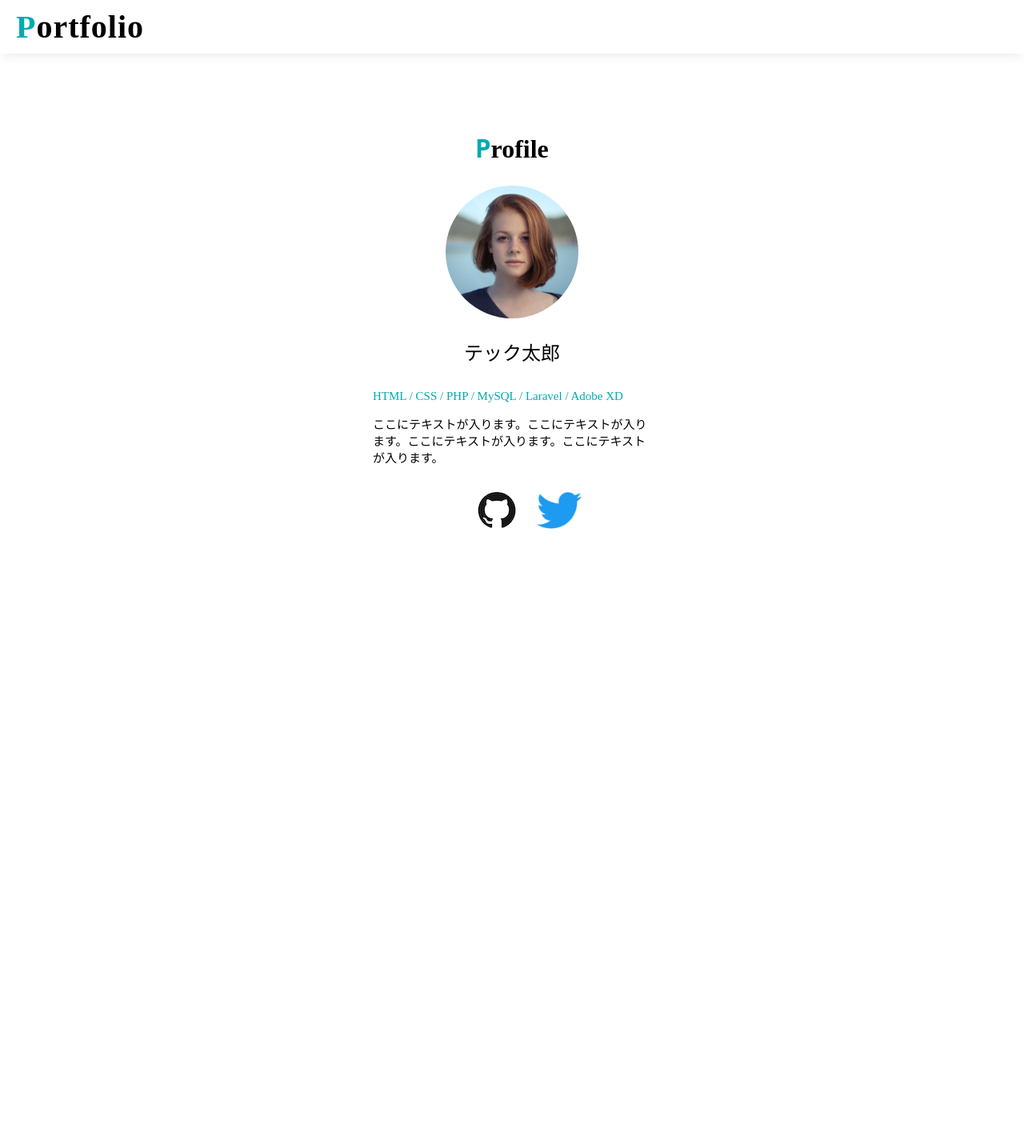
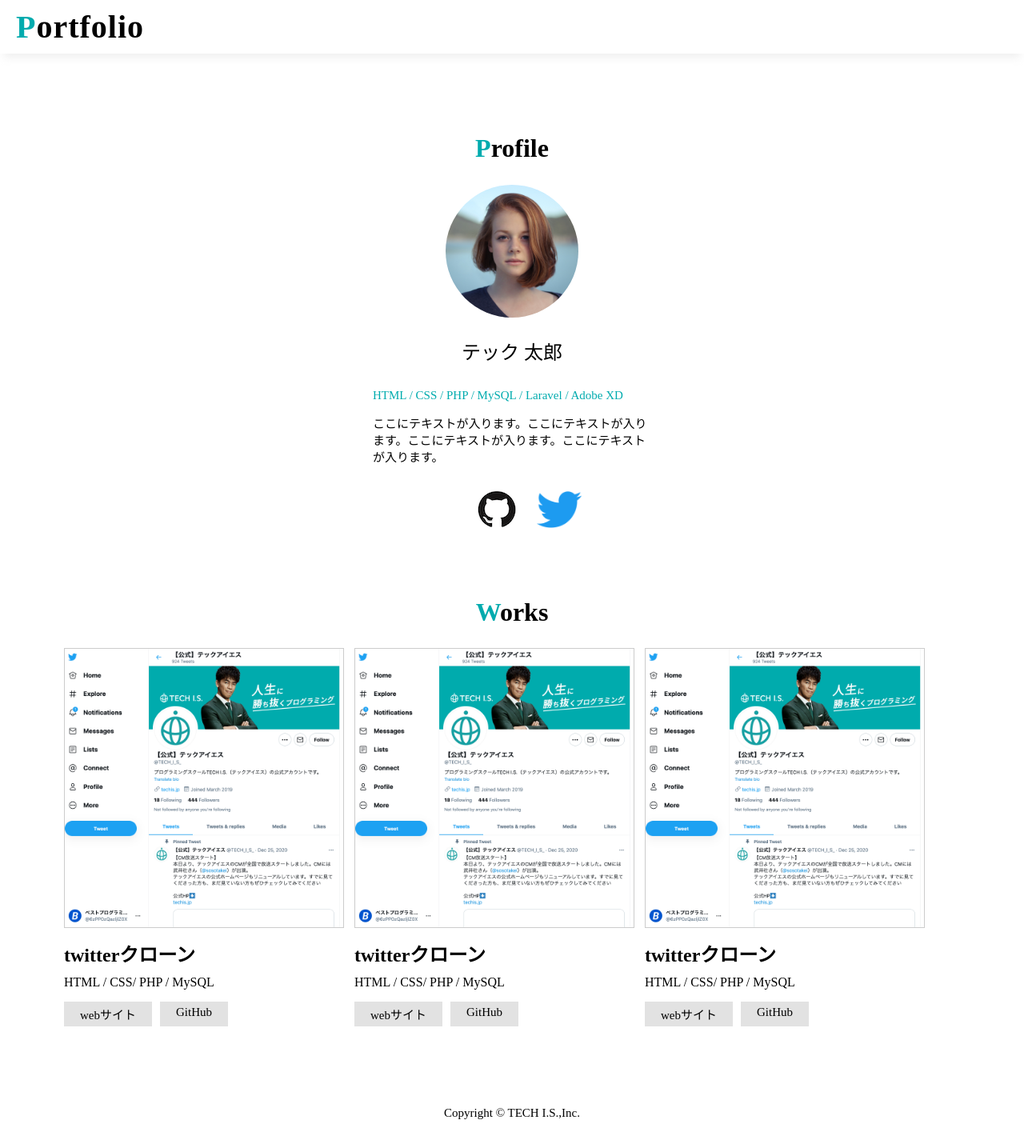
Before and after one commit to Miko1989/PortfolioSample, a PHP site: page / in a window 1280 px wide. Shown: the whole page at 80% size. Before the commit the page ends 661 px from the top, so only its background shows below. Run offline with PHP 8.4, Linux system fonts and the light colour scheme.

Commit message:
index.html,style.css変更

```diff
--- a/index.html
+++ b/index.html
@@ -35,11 +35,11 @@
      -->
     <div class="box-profile">
     <h2 class="sub-title">
-        <samp class="color-green">P</samp>rofile
+        <span class="color-green">P</span>rofile
     </h2>
         <div class="item-list">
             <img src="img/profile.png" alt="プロフィール画像">
-            <b>テック太郎</b>
+            <b>テック 太郎</b>
             <p class="color-green"> HTML / CSS / PHP / MySQL / Laravel / Adobe XD</p>
             <p>ここにテキストが入ります。ここにテキストが入ります。ここにテキストが入ります。ここにテキストが入ります。</p>
 
@@ -60,9 +60,52 @@
     <!--
         workの箱
      -->
-     <div>
+     <div class="box-works">
+         <h2 class="sub-title"><span class="color-green">W</span>orks</h2>
+
+         <ul class="works-list">
+             <li>
+                 <img src="img/work_1.png" alt="twitterクローンの画像">
+                 <h3>twitterクローン</h3>
+                 <span>HTML / CSS/ PHP / MySQL</span>
+                 <div class="link">
+                     <a href="">webサイト</a>
+                     <a href="">GitHub</a>
+                 </div>
+
+             </li>
+
+             <li>
+                <img src="img/work_1.png" alt="twitterクローンの画像">
+                <h3>twitterクローン</h3>
+                <span>HTML / CSS/ PHP / MySQL</span>
+                <div class="link">
+                    <a href="">webサイト</a>
+                    <a href="">GitHub</a>
+                </div>
+
+            </li>
+            <li>
+                <img src="img/work_1.png" alt="twitterクローンの画像">
+                <h3>twitterクローン</h3>
+                <span>HTML / CSS/ PHP / MySQL</span>
+                <div class="link">
+                    <a href="">webサイト</a>
+                    <a href="">GitHub</a>
+                </div>
+
+            </li>
+         </ul>
 
      </div>
  </div>
+ <!--
+     footerタグの作成
+    ・copyrightの作成
+    ・pタグを使います
+-->
+<footer class="block-footer">
+    <p>Copyright © TECH I.S.,Inc.</p>
+</footer>
 </body>
 </html>
--- a/style.css
+++ b/style.css
@@ -75,3 +75,65 @@
 .icon-list li:last-child {
     margin-right: 0;
 }
+
+/*
+*worksのスタイルシート
+ */
+ .box-works {
+     margin: 80px;
+
+ }
+ .works-list{
+     list-style: none;
+     width: 100%;
+     max-width: 1076px;
+     padding: 0;
+     text-align: left;
+     overflow: hidden;
+ }
+ .works-list li {
+     display: block;
+     width: 100%;
+     max-width: 348px;
+     float: left;
+     margin-right: 15px;
+ }
+ .works-list li:last-child{
+     margin-right: 0;
+ }
+
+ .works-list li img{
+     width: 100%;
+     border: 1px solid#ccc;
+ }
+
+ .works-list li h3 {
+     font-size: 24px;
+     margin: 10px 0;
+ }
+ .works-list li span{
+     font: size 18px; ;
+ }
+ .works-list li .link{
+     display: flex;
+     justify-content: left;
+     align-items: left;
+     margin-top: 15px;
+ }
+ .works-list li .link a{
+     background-color: rgb(226,226,226);
+     padding: 5px 20px;
+     margin-right: 10px;
+     font-size: 15px;
+     text-decoration: none;
+     color: black;
+ }
+ /*
+ * footerのスタイルシート
+ */
+ .block-footer p {
+     clear: both;
+     text-align: center;
+     font-size: 15px;
+     margin: 50px 0 20px;
+ }
```
